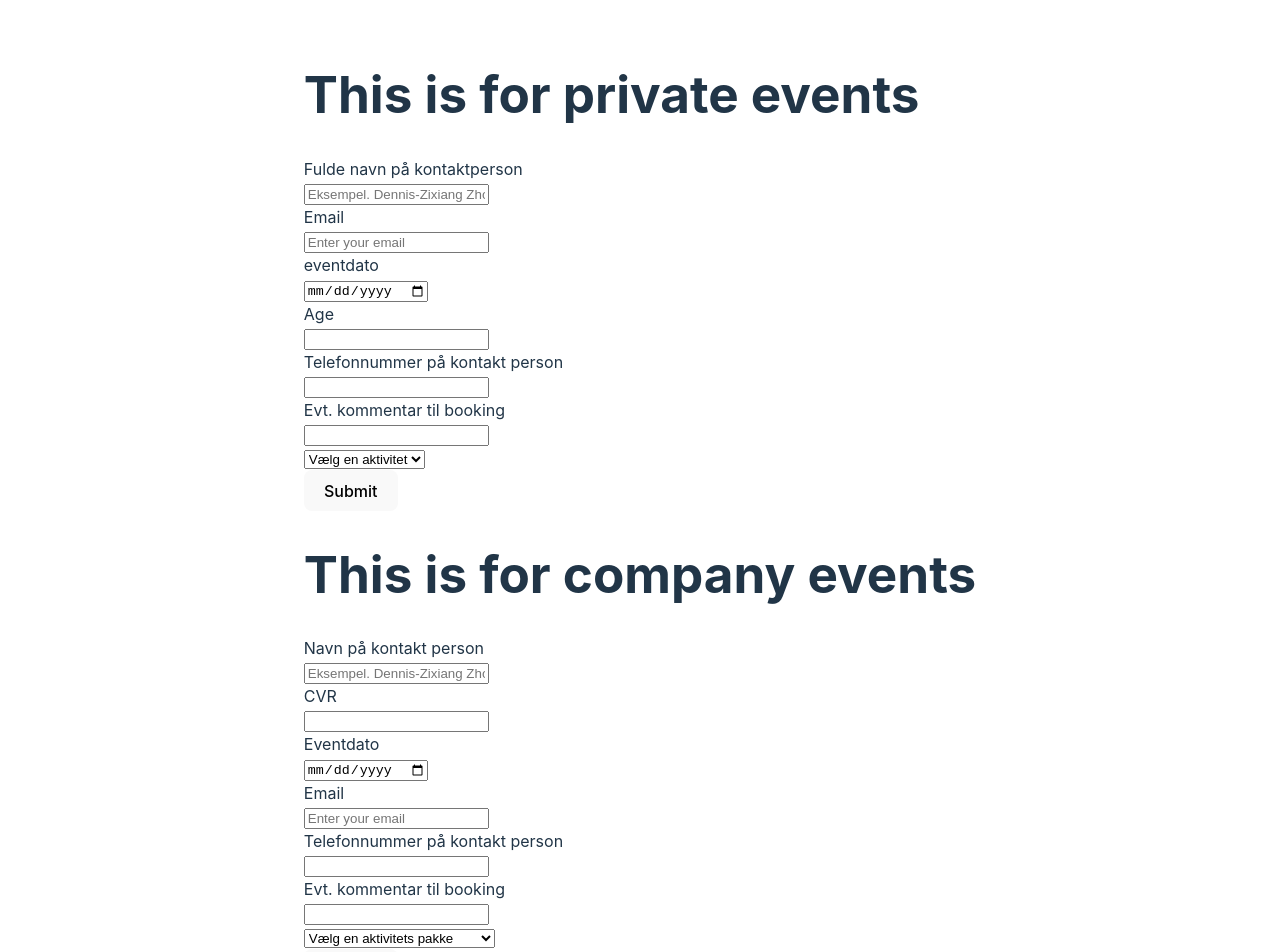
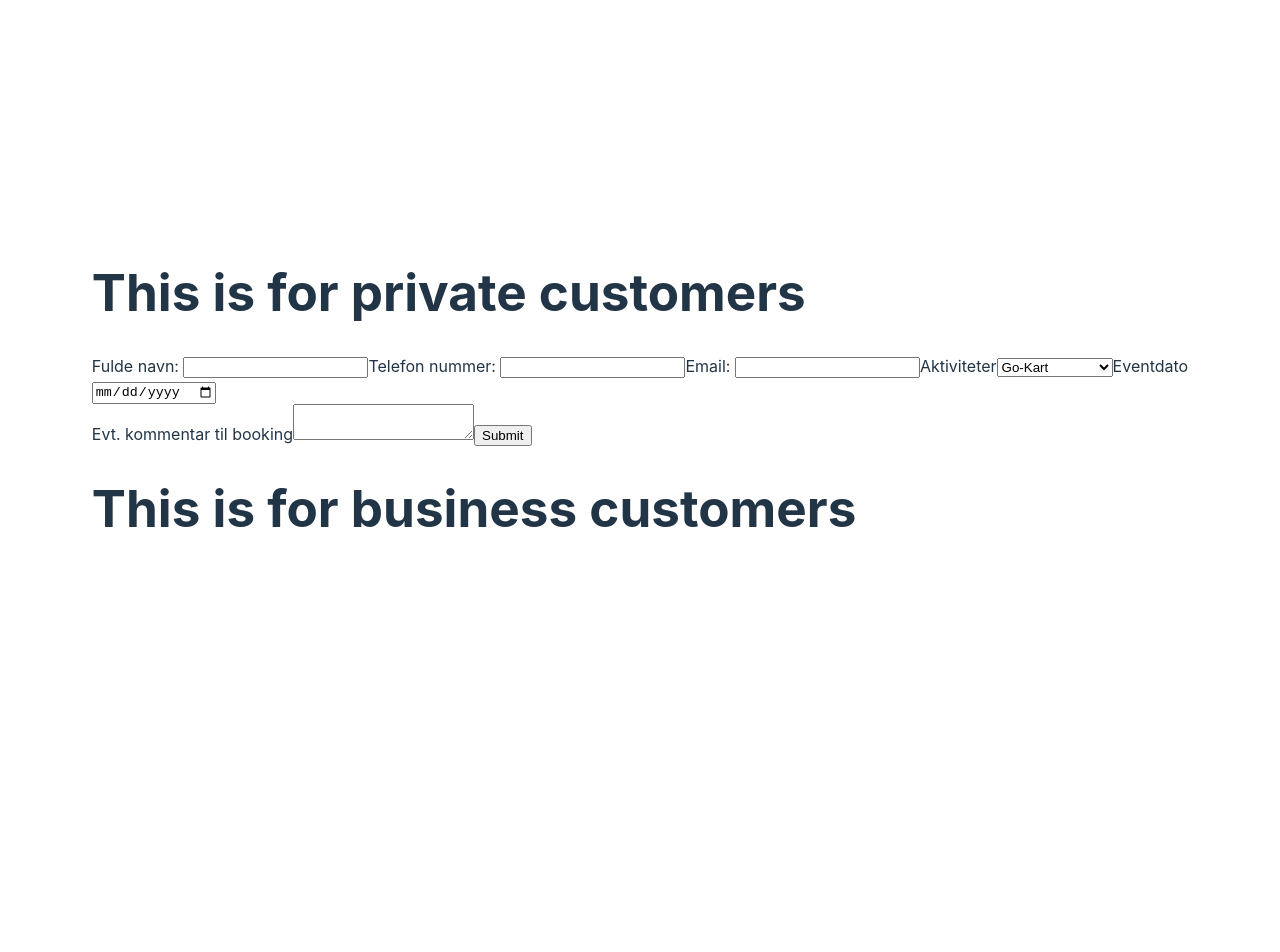
Before and after one commit to Made-in-china-kea/AdventureXP-Frontend, a React (Vite) app: page / in a window 1280 px wide. Shown: the top 952 px of the page. After the commit the page ends 800 px from the top, so only its background shows below. Built offline with nearby package versions, Linux system fonts and the light colour scheme.

Commit message:
implemented React Hook Form

```diff
--- a/src/App.tsx
+++ b/src/App.tsx
@@ -1,59 +1,111 @@
-import TextInput from "./components/common/TextInputField";
-import DateInput from "./components/common/DateInputField";
-import NumberInput from "./components/common/NumberInputField";
 import "./App.css";
 
+import { useForm, Controller } from "react-hook-form";
+import DateInput from "./components/common/DateInputField";
+
 function App() {
+  // useForm hook from react-hook-form
+  const {
+    // we use the register function to register the input fields
+    register,
+    // we use the handleSubmit function to handle the form submission
+    handleSubmit,
+    // we use the control object to control the form
+    control,
+    // we use the formState object to get the form state¨
+    // like errors
+    formState: { errors },
+  } = useForm({
+    // we set the default values of the form
+    defaultValues: {
+      fullName: "",
+      telefon: "",
+      email: "",
+      activity: "",
+      eventDate: "",
+      comment: "",
+    },
+  });
+
   return (
     <div>
-      <h1>This is for private events</h1>
-      <form>
-        <TextInput
-          label="Fulde navn på kontaktperson"
-          placeholder="Eksempel. Dennis-Zixiang Zhou"
+      <h1>This is for private customers</h1>
+      <form
+        // we use the handleSubmit function to handle the form submission
+        onSubmit={handleSubmit((data) => {
+          // for now we just alert the form data
+          alert(JSON.stringify(data));
+        })}
+      >
+        <label>Fulde navn: </label>
+        <input
+          type="text"
+          // we use the register function to register the input fields
+          {...register("fullName", { required: true })}
         />
-        <TextInput label="Email" placeholder="Enter your email" />
-        <DateInput label="eventdato"/>
-        <NumberInput label="Age" max={2} />
-        <NumberInput label="Telefonnummer på kontakt person" max={8} />
-        <TextInput label="Evt. kommentar til booking" placeholder="" />
-        <div>
-          <select name="Activity" id="Activity">
-            <option value="select-title" >Vælg en aktivitet</option>
-            <option value="Activity-1">Go-Kart</option>
-            <option value="Activity-2">Paintball</option>
-            <option value="Activity-3">Mini Golf</option>
-            <option value="Activity-4">Sumo Wrestling</option>
-            <option value="Activity-5">Biking</option>
-          </select>
-        </div>
-        <div>
-          <button type="submit">Submit</button>
-        </div>
+        {/* we use the errors object to display the error message */}
+        {errors.fullName && <p>First name is required</p>}
+
+        <label>Telefon nummer: </label>
+        <input
+          type="tel"
+          maxLength={8}
+          {...register("telefon", { required: true })}
+        />
+
+        <label>Email: </label>
+        <input
+          type="email"
+          {...register("email", {
+            required: true,
+            // we use the pattern attribute to validate the email
+            pattern: /^\S+@\S+$/i,
+          })}
+          {...register("email", { required: true })}
+        />
+
+        <label>Aktiviteter</label>
+        {/* The Controller component is a wrapper component that connects components  (like my DateInput component) with React Hook Form. */}
+        <Controller
+          name="activity"
+          // This prop is used to connect the Controller to the form context provided by the useForm hook.
+          control={control}
+          // This prop is used to define the rules for the input field.
+          rules={{ required: true }}
+          // This prop is used to render the select input field.
+          render={({ field }) => (
+            <select {...field}>
+              <option value="gokart">Go-Kart</option>
+              <option value="paintball">Paintball</option>
+              <option value="biking">Biking</option>
+              <option value="sumo-wrestling">Sumo Wrestling</option>
+              <option value="mini-golf">Mini Golf</option>
+            </select>
+          )}
+        />
+
+        <label>Eventdato</label>
+        {/* The Controller component is a wrapper component that connects components  (like my DateInput component) with React Hook Form. */}
+        <Controller
+          // This prop is used to connect the Controller to the form context provided by the useForm hook.
+          control={control}
+          // This prop is used to define the name of the input field which also represents the key in the form data.
+          name="eventDate"
+          // This prop is used to define the rules for the input field.
+          rules={{ required: true }}
+          // This prop is used to render the input field from my DateInput component.
+          // The field prop is used to connect the input field to the form context provided by the useForm hook.
+          render={({ field }) => <DateInput key="eventDate" {...field} />}
+        />
+        {errors.eventDate && <p>Event date is required</p>}
+
+        <label>Evt. kommentar til booking</label>
+        <textarea {...register("comment")} />
+
+        <input type="submit" />
       </form>
 
-      <h1>This is for company events</h1>
-      <form>
-        <TextInput label="Navn på kontakt person" placeholder="Eksempel. Dennis-Zixiang Zhou" />
-        <NumberInput label="CVR" max={8}/>
-        <DateInput label="Eventdato"/>
-        <TextInput label="Email" placeholder="Enter your email" />
-        <NumberInput label="Telefonnummer på kontakt person" max={8} />
-        <TextInput label="Evt. kommentar til booking" placeholder="" />
-        <div>
-          <select name="Activity-Packages" id="Activity-Packages">
-            <option value="select-title">Vælg en aktivitets pakke</option>
-            <option value="package-1">Adventure Day</option>
-            <option value="package-2">High Energy Challenge</option>
-            <option value="package-3">Family Fun Day</option>
-            <option value="package-4">Team Building Extravaganza</option>
-            <option value="package-5">Ultimate Challenge</option>
-          </select>
-        </div>
-        <div>
-          <button type="submit">Submit</button>
-        </div>
-      </form>
+      <h1>This is for business customers</h1>
     </div>
   );
 }
--- a/src/components/common/DateInputField.tsx
+++ b/src/components/common/DateInputField.tsx
@@ -1,55 +1,42 @@
-import React, { useState } from "react";
+import React from 'react';
 
-interface DateInputFieldsProps {
-  label: string;
+interface DateInputProps {
+  value: string;
+  onChange: (value: string) => void;
 }
 
-// This component is a date input field
-// Here, React.FC is a type that takes a props type parameter. This type parameter is used to type check the props of the component.
-const DateInputFields: React.FC<DateInputFieldsProps> = ({label}) => {
-  // The state of the date input field
-  const [selectedDate, setSelectedDate] = useState("");
-
-  // Handle the change of the date input field
-  // This function will be called when the user types in the date input field
-  // React.ChangeEvent<HTMLInputElement> is a generic type that is used to define the type of argument that will be passed to the function
-  const handleDateChange = (event: React.ChangeEvent<HTMLInputElement>) => {
-    // Set the state of the date input field to the value that the user has typed in
-    setSelectedDate(event.target.value);
-  };
-
+const DateInputField = React.forwardRef<HTMLInputElement, DateInputProps>(
+  ({ value, onChange }, ref) => {
     // Get current date
     const currentDate = new Date();
     // Get the year
     const year = currentDate.getFullYear();
     // Get the month
-  // Add 1 to the month because the month is zero-indexed meaning January is 0, February is 1, etc.
-  // Then convert the month to a string
-  // padStart is used to ensure that the month is always two digits long and if it is under 10 it will add a 0 in front of it
     const month = (currentDate.getMonth() + 1).toString().padStart(2, "0");
     // Get the day
-  // Convert the day to a string
-  // padStart is used to ensure that the day is always two digits long and if it is under 10 it will add a 0 in front of it
     const day = currentDate.getDate().toString().padStart(2, "0");
 
     // Format to "yyyy-mm-dd"
     const minDate = `${year}-${month}-${day}`;
 
+    // Handle the change of the date input field
+    const handleDateChange = (event: { target: { value: string; }; }) => {
+      // Directly pass the value to the onChange prop
+      onChange(event.target.value);
+    };
+
     return (
       <div>
-      <label>{label}</label>
-      <br />
         <input
           type="date"
-        id="dateInput"
-        value={selectedDate}
+          value={value}
+          min={minDate} // Minimum date that can be selected
           onChange={handleDateChange}
-        name="date"
-        min={minDate} // Minimum date that can be selected
-        required
+          ref={ref}
         />
       </div>
     );
-};
+  }
+);
 
-export default DateInputFields;
+export default DateInputField;
```
Also changed, not shown: src/components/common/i am an empty file.txt (deleted). Lines whose indentation alone changed are shown as unchanged.
